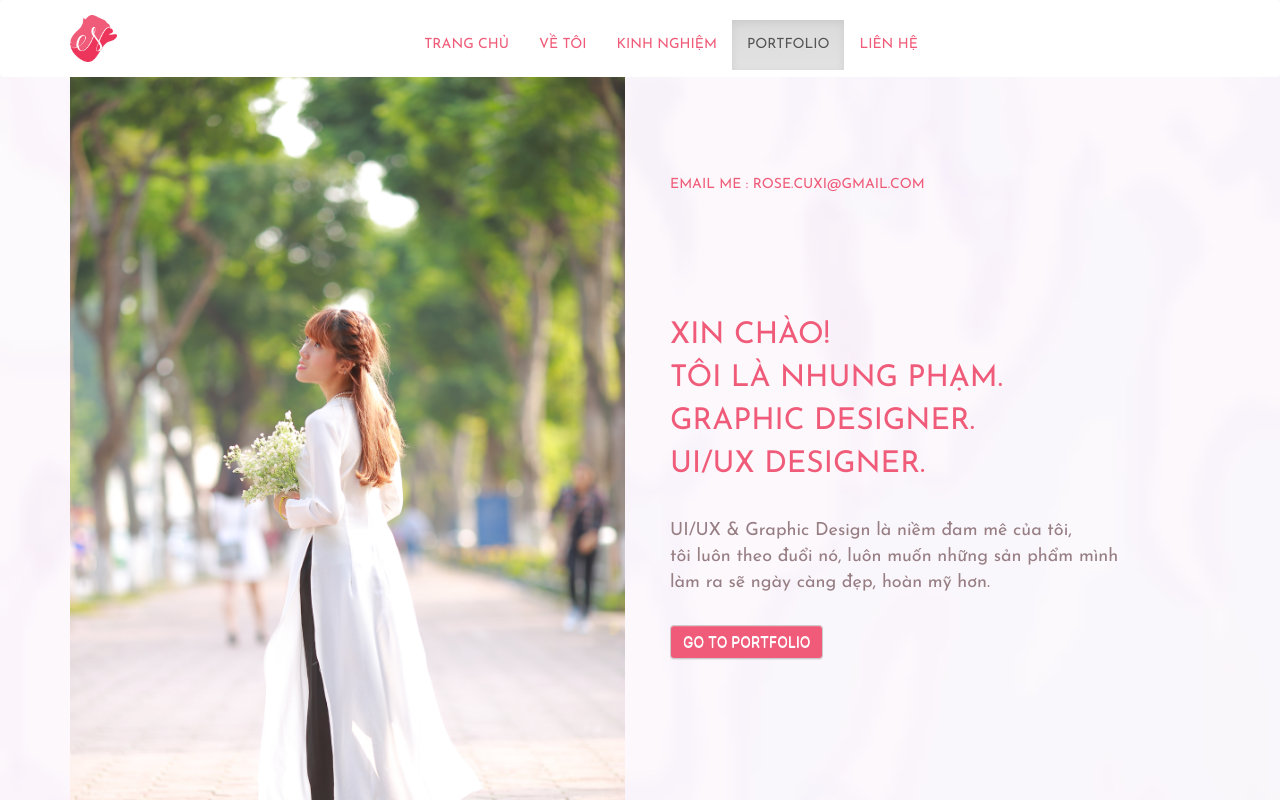
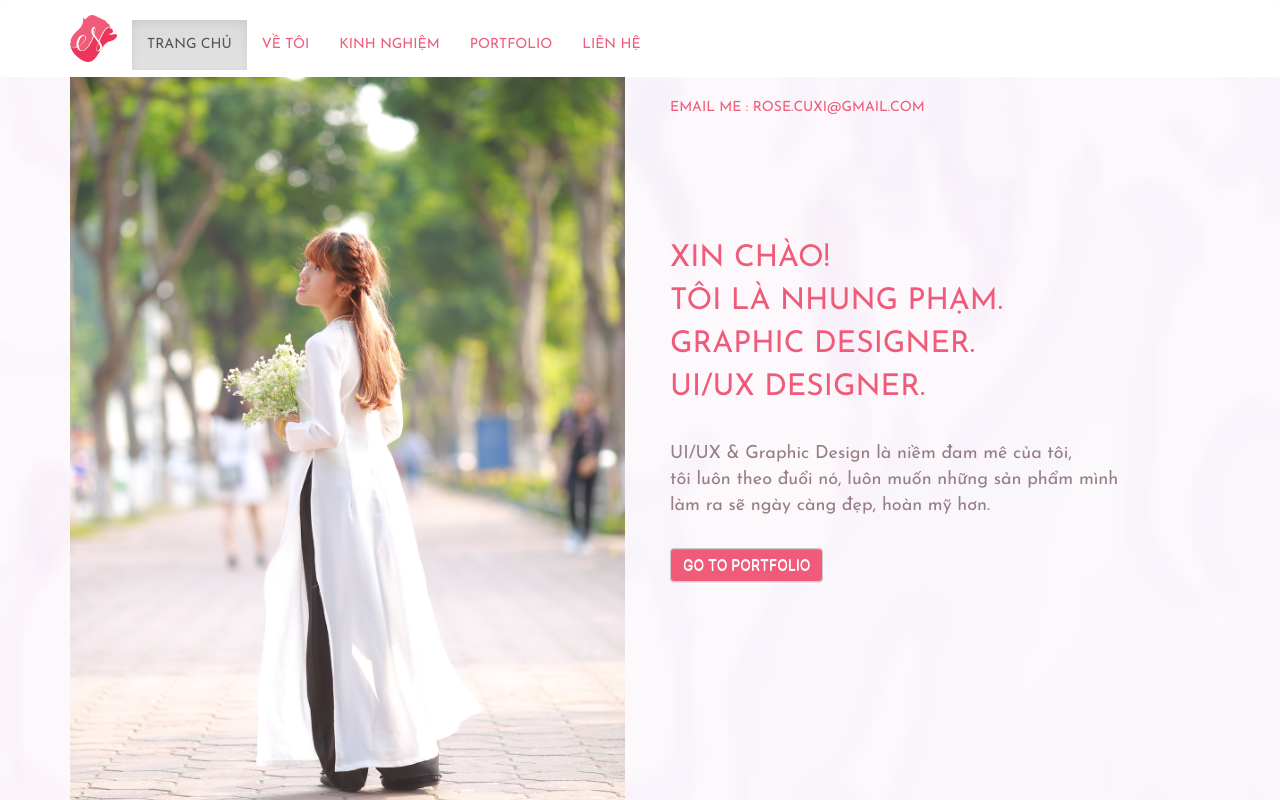
Before and after one commit to Rosepham9x/PortfolioRose, a React (Create React App) app: page / in a window 1280 px wide. Shown: the top 800 px of the page. Built offline with nearby package versions, Linux system fonts and the light colour scheme.

Commit message:
Commit message

```diff
--- a/src/App.css
+++ b/src/App.css
@@ -43,8 +43,8 @@ body{
   font-family: ' Josefin Sans';
   margin-bottom: 0px;
   width: 100%;
- /*position: fixed;
-    z-index: 9999;*/
+  position: fixed;
+   z-index: 9999;
 }
 .navbar-default .navbar-nav>li>a {
   color: #EF5B78;
@@ -60,7 +60,7 @@ body{
 .menu-header {
   position: relative;
   width: 100%;
-  display: flex;
+  /*display: flex;*/
 }
 
 .menu-header >ul {
--- a/src/Component/ContactPage.js
+++ b/src/Component/ContactPage.js
@@ -64,14 +64,14 @@ class ContactPage extends React.Component {
           </Col>
           <Col xs={3} sm={3} md={3}>
             <div className="email">
-              <a href="AddressEmail/rose.cuxi@gmail.com">
+              <a href="https://accounts.google.com">
                 <Image src="image/email.png" responsive />
               </a>
             </div>
           </Col>
           <Col xs={3} sm={3} md={3}>
             <div className="youtobe">
-              <a href="#">
+              <a href="https://www.youtube.com">
                 <Image src="image/youtube-brands.png" responsive />
               </a>
             </div>
--- a/src/Header.js
+++ b/src/Header.js
@@ -5,7 +5,7 @@ import { Navbar, Nav, NavDropdown, MenuItem, NavItem, Grid, Row, Col, Image } fr
 class Header extends React.Component {
   render() {
     return (
-      <Navbar fluid={true}>
+      <Navbar fluid={true} collapseOnSelect>
 
           <Grid>
             <Row className="show-grid">
@@ -15,8 +15,9 @@ class Header extends React.Component {
                     <Navbar.Brand>
                       <img className="brand-logo" src={'image/logo.png'} ></img>
                     </Navbar.Brand>
+                    <Navbar.Toggle /> {/*<Nav pullRight></Nav>*/}
                   </Navbar.Header>
-
+                  <Navbar.Collapse>
                   <Nav className="padding-menu">
                     <NavItem eventKey={1} className="scroll" href="/#home">
                       Trang Chủ
@@ -35,6 +36,7 @@ class Header extends React.Component {
                          </NavItem>
 
                   </Nav>
+                  </Navbar.Collapse>
                 </div>
               </Col>
             </Row>
```
